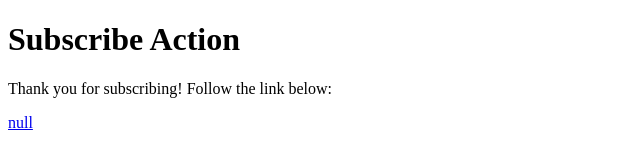
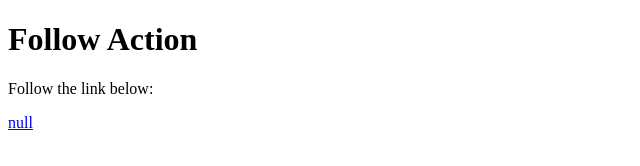
Before and after one commit to Alexcirer/alexcirer.github.io, a plain HTML site: page links/subscribe.html in a window 1280 px wide. Shown: the whole page, without its empty margins (0-640 px from the left). Drawn offline with Linux system fonts and the light colour scheme.

Commit message:
Update subscribe.html

```diff
--- a/links/subscribe.html
+++ b/links/subscribe.html
@@ -3,16 +3,21 @@
 <head>
     <meta charset="UTF-8">
     <meta name="viewport" content="width=device-width, initial-scale=1.0">
-    <title>Subscribe</title>
+    <title>Follow Action</title>
 </head>
 <body>
-    <h1>Subscribe Action</h1>
-    <p>Thank you for subscribing! Follow the link below:</p>
+    <h1>Follow Action</h1>
+    <p>Follow the link below:</p>
     <p id="action-detail"></p>
     <script>
+        // Get the detail parameter from the URL
         const urlParams = new URLSearchParams(window.location.search);
         const detail = urlParams.get('detail');
-        document.getElementById('action-detail').innerHTML = `<a href="${decodeURIComponent(detail)}" target="_blank">${decodeURIComponent(detail)}</a>`;
+
+        // Display the detail as a link
+        document.getElementById('action-detail').innerHTML = `
+            <a href="${decodeURIComponent(detail)}" target="_blank">${decodeURIComponent(detail)}</a>
+        `;
     </script>
 </body>
 </html>
```
